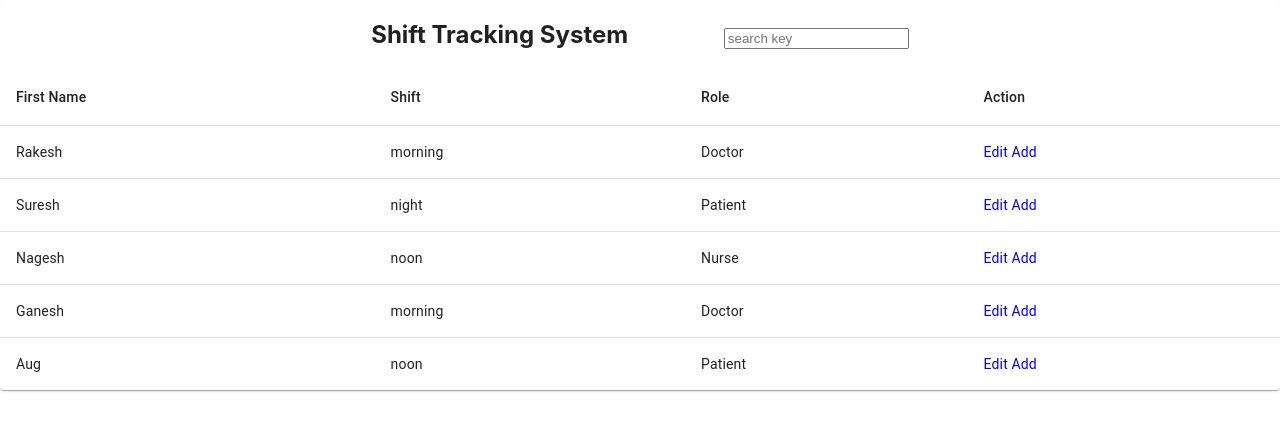
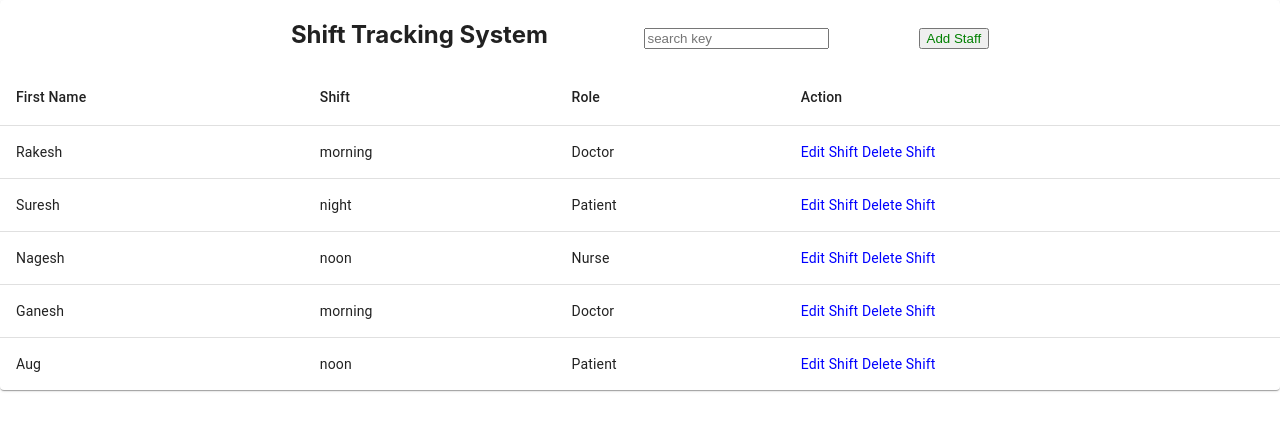
Before and after one commit to ganeshbabu1994/Healthcare, a React (Create React App) app: page /dashboard in a window 1280 px wide. Shown: the top 430 px of the page. Built offline with nearby package versions, Linux system fonts and the light colour scheme; no server answers.

Commit message:
Add staff functionality and Edit/Delete shift request to admin

```diff
--- a/src/dashboard.tsx
+++ b/src/dashboard.tsx
@@ -10,11 +10,11 @@ import Button from '@mui/material/Button';
 import { Link } from 'react-router-dom';
 //sample data
 const rows = [
-    createData('Rakesh', "morning","Doctor", "Edit    Add"),
-    createData('Suresh', "night","Patient", "Edit      Add"),
-    createData('Nagesh', "noon","Nurse", "Edit     Add"),
-    createData('Ganesh', "morning","Doctor", "Edit     Add"),
-    createData('Aug', "noon","Patient", "Edit     Add"),
+    createData('Rakesh', "morning","Doctor", "Edit Shift    Delete Shift"),
+    createData('Suresh', "night","Patient", "Edit Shift      Delete Shift "),
+    createData('Nagesh', "noon","Nurse", "Edit Shift    Delete Shift"),
+    createData('Ganesh', "morning","Doctor", "Edit Shift    Delete Shift"),
+    createData('Aug', "noon","Patient", "Edit Shift     Delete Shift"),
   ];
 
 function createData(Firstname: string, Shift: string, role: string, action: string) {
@@ -75,9 +75,13 @@ export default function Dashboard() {
    sort(property)
   };
 
+    const addStaff = (event:any)=> {
+       //Add staff object
+    }
+
   return (
     <TableContainer component={Paper}>
-      <h2 style={{ "textAlign": "center" }}>Shift Tracking System <input style={{"marginLeft":"90px"}}placeholder='search key' onChange={elasticSearch}></input></h2>
+      <h2 style={{ "textAlign": "center" }}>Shift Tracking System <input style={{"marginLeft":"90px"}}placeholder='search key' onChange={elasticSearch}></input><button style={{"marginLeft":"90px", "color":"green"}} onChange={elasticSearch} onClick={addStaff}>Add Staff</button></h2>
       <Table sx={{ minWidth: 650 }} aria-label="simple table">
         <TableHead>
         <TableRow>
```
